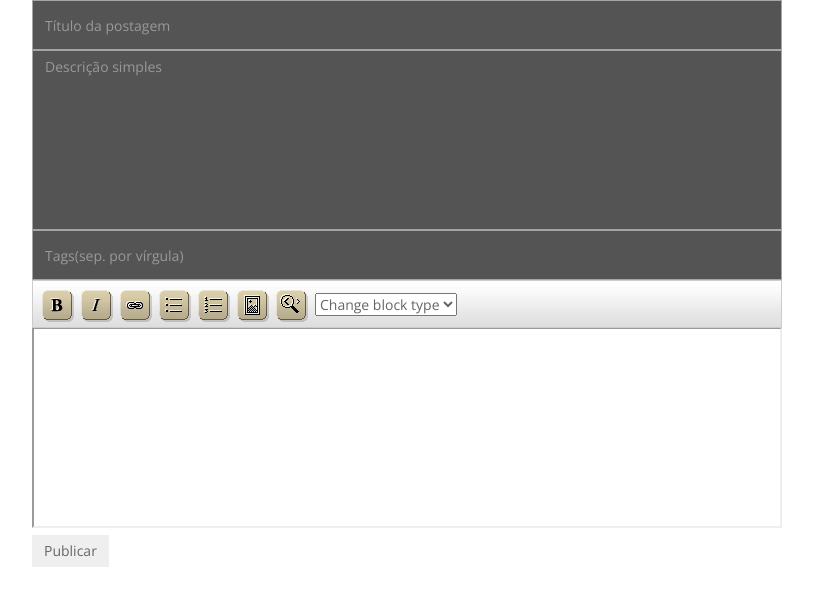
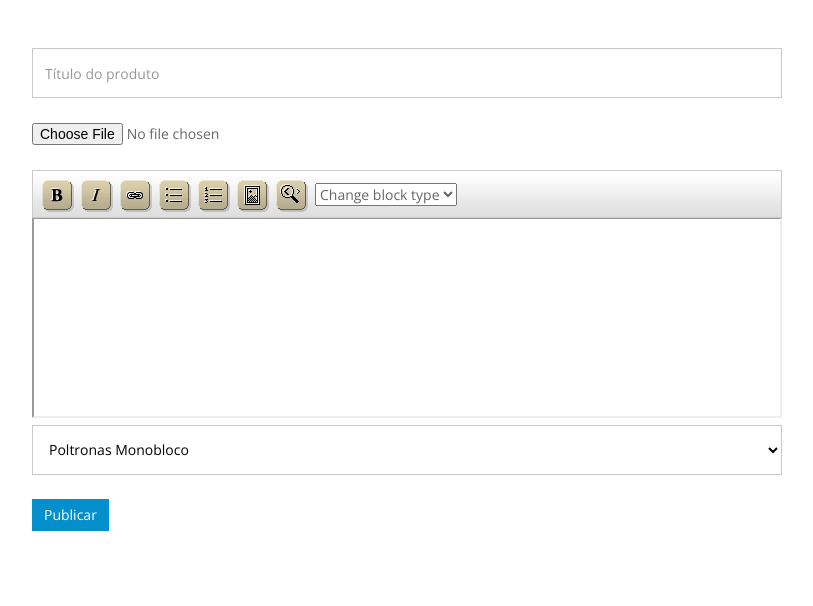
Before and after one commit to eoqmoreno/inova, a PHP site: page /catalogo.php in a window 1280 px wide. Shown: the top 606 px of the page, without its empty margins (233-1046 px from the left). Run offline with PHP 8.4, Linux system fonts and the light colour scheme; data comes from the database, SQL or seed files in the repository.

Commit message:
Publicacao de produtos no catalogo pronto, banco modificado

```diff
--- a/CAPISPHP.php
+++ b/CAPISPHP.php
@@ -6,12 +6,14 @@
  */
 // http://jeimison.me.pn | https://github.com/jeimison3/CAPISPHP/
 
+
 include_once('./mod_PageControl.php'); //Controle de redirecionamentos [MODIFIQUE]
 include_once('./mod_URLPos.php'); //Funções para redirecionamentos
 include_once('./mod_Bootstrap.php'); //Livraria de funções para Bootstrap
 include_once('./mod_BDCon.php'); //Funções para BD
 include_once('./mod_BuildCatalogo.php'); //Funções de catálogo
 include_once('./mod_Sectioner.php'); //Funções de catálogo
+include_once('./mod_FileUploads.php'); //Ferramenta de apoio para uploads.
 
 //Regras para estrutura HTML da página:
 class CAPISPHP_Structure{
--- a/catalogo.php
+++ b/catalogo.php
@@ -11,9 +11,10 @@ include('CAPISPHP.php'); //Apenas para uso dos módulos
   <title>Inova Utilidades</title>
   <link href="css/bootstrap.min.css" rel="stylesheet">
   <link href="css/animate.min.css" rel="stylesheet">
-  <link href="css/font-awesome.min.css" rel="stylesheet">
+  <link href="font-awesome/css/font-awesome.min.css" rel="stylesheet">
   <link href="css/lightbox.css" rel="stylesheet">
   <link href="css/main.css" rel="stylesheet">
+  <link href="css/outrasPaginas.css" rel="stylesheet">
   <link id="css-preset" href="css/presets/preset1.css" rel="stylesheet">
   <link href="css/responsive.css" rel="stylesheet">
   <link href="css/widgEditor.css" rel="stylesheet">
@@ -34,12 +35,23 @@ A estrutura de datas é: 2017-08-02
         <div class="container">
             <div class="row">
                 <div class="col-lg-8 col-lg-offset-2 col-md-10 col-md-offset-1">
-				<form id="posta_publica" method="POST" action="postar_publicacao.php">
-				<input class="form-control" placeholder="Título da postagem" id="titulo" name="titulo" type="text"/>
-				<textarea placeholder="Descrição simples" class="form-control" id="descricao" name="descricao"></textarea>
-				<input class="form-control" placeholder="Tags(sep. por vírgula)" name="tags" id="tags" type="text"/>
-				<textarea rows="15" placeholder="Conteúdo..." class="form-control widgEditor nothing" id="conteudo" name="conteudo"></textarea>
-				<button type="submit" class="btn">Publicar</button>
+				<form id="posta_publica" enctype="multipart/form-data" method="POST" action="postar_produto.php">
+          <br/><br/>
+				<input class="form-control" placeholder="Título do produto" id="titulo" name="titulo" type="text"/><br/>
+        <input id="prod_img" name="prod_img" type="file"/><br/>
+        <textarea rows="15" placeholder="Descrição do produto" class="form-control widgEditor nothing" id="conteudo" name="conteudo"></textarea>
+				<select class="form-control" name="tab" id="tab" type="text"/>
+<?php
+$data=DBCon::dbQuery("SELECT * FROM inova_catalogo_tabs;");
+if($data->num_rows>0){
+	while($item_port = $data->fetch_array(MYSQLI_BOTH)){
+    echo("<option value=".$item_port['id_tab'].">".$item_port['titulo']."</option>\n");
+	}
+}
+?>
+        </select>
+        <br/>
+				<button type="submit" class="btn btn-primary">Publicar</button>
 				</div>
             </div>
         </div>
--- a/catalogo_item.php
+++ b/catalogo_item.php
@@ -23,9 +23,8 @@ if(isset(URLPos::getURLObjects()[1])&&(intval(URLPos::getURLObjects()[1])>0)){
 			<div class="col-sm-3">
 				<div class="project-details">
 					<h3>Detalhes do Projeto</h3>
-					<p><span>Cliente: </span><?php if(isset($extracao)) echo $extracao['desc_cliente']; ?></p>
-					<p><span>Data:</span> <?php if(isset($extracao)) echo $extracao['data']; ?></p>
-					<p><span>Tags:</span> <?php if(isset($extracao)) echo $extracao['tags']; ?></p>
+					<p><span>Publicado:</span> <?php if(isset($extracao)) echo $extracao['data']; ?></p>
+					<p><span>Classe:</span> <?php if(isset($extracao)) echo $extracao['tab']; ?></p>
 				</div>
 			</div>
 		</div>
--- a/css/main.css
+++ b/css/main.css
@@ -21,7 +21,11 @@ body {
 
 
 h1, h2, h3, h4, h5, h6 {
-  color: #fff;
+  color: #000;
+}
+
+h2.whitefont{
+  color:#fff;
 }
 
 h2 {
--- /dev/null
+++ b/css/outrasPaginas.css
@@ -0,0 +1,12 @@
+.form-control{
+    color:#000;
+}
+.form-control::-moz-placeholder,.form-control::placeholder,.form-control::-webkit-input-placeholder,.form-control:-ms-input-placeholder {
+    color: black;
+    opacity: 1;
+}
+
+.form-control{
+  background-color: rgb(255,255,255);
+  border: 1px solid rgb(200,200,200);
+}
--- a/mod_BuildCatalogo.php
+++ b/mod_BuildCatalogo.php
@@ -21,7 +21,7 @@ class BCatalogo{
                           <div class="overlay-text">
                             <div class="folio-info">
                               <h3>'.$item_port['titulo'].'</h3>
-                              <p>'.$item_port['tags'].'</p>
+                              <p>'.$item_port['tab'].'</p>
                             </div>
                             <div class="folio-overview">
                               <span class="folio-link"><a class="folio-read-more" href="#" data-single_url="catalogo_item.php/'.$item_port['id_itm'].'" ><i class="fa fa-link"></i></a></span>
--- a/sections/secao_servicos.php
+++ b/sections/secao_servicos.php
@@ -6,7 +6,7 @@
       <div class="heading wow fadeInUp col-sm-12" data-wow-duration="1000ms" data-wow-delay="300ms">
         <div class="row">
           <div class="text-center col-sm-8 col-sm-offset-2">
-            <h2>Serviços</h2>
+            <h2 class="whitefont">Serviços</h2>
             <p>Nossos produtos e serviços são feitos sob os mesmos conceitos</p>
           </div>
         </div>
```
Also changed, not shown: TABELAS.sql (+15 -9 lines), mod_FileUploads.php (added, +35 -0 lines), postar_produto.php (added, +23 -0 lines), images/catalogo/catal_15e19ee370031501d6c55da384c305c3.jpeg (added), images/catalogo/catal_5f516f95d96fad5d2546c9ef382b0028.jpeg (added), images/catalogo/catal_e1bf5a9df04f8112c946fbaa030f5e76.jpeg (added).
